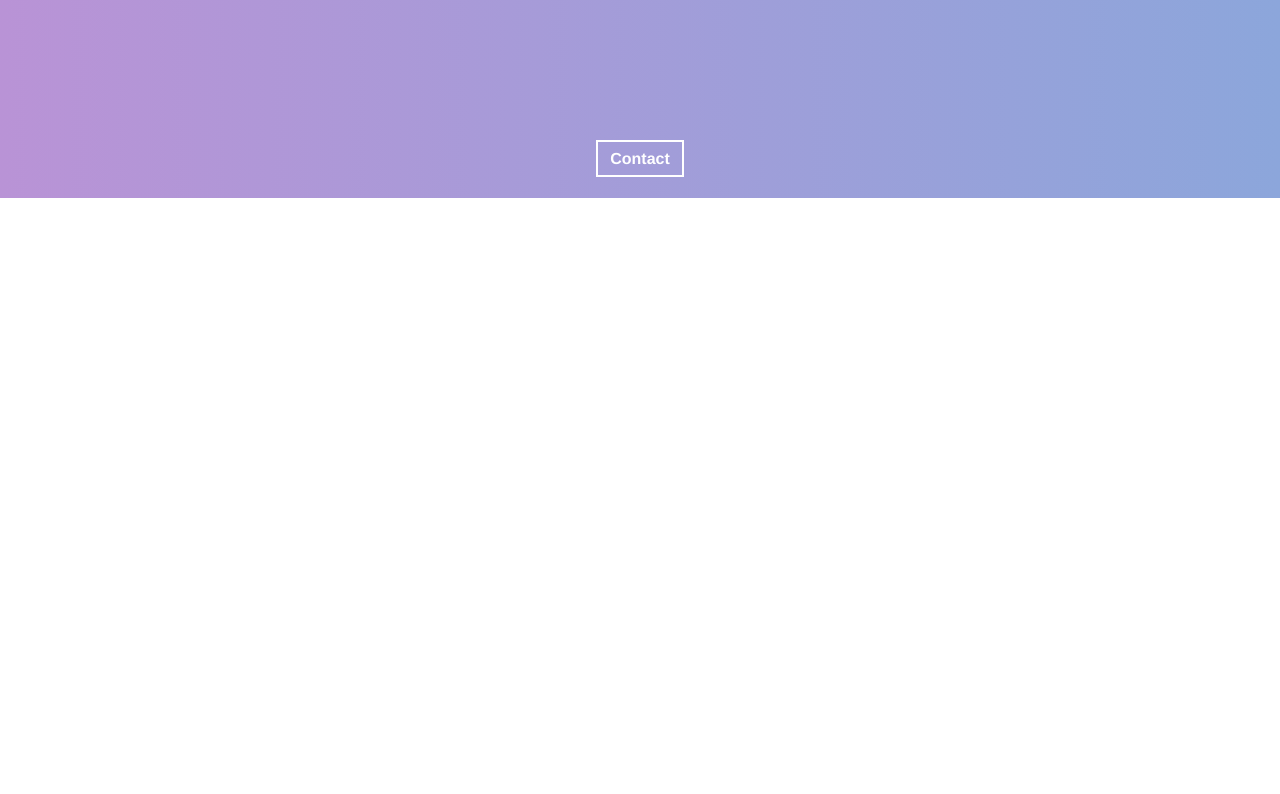
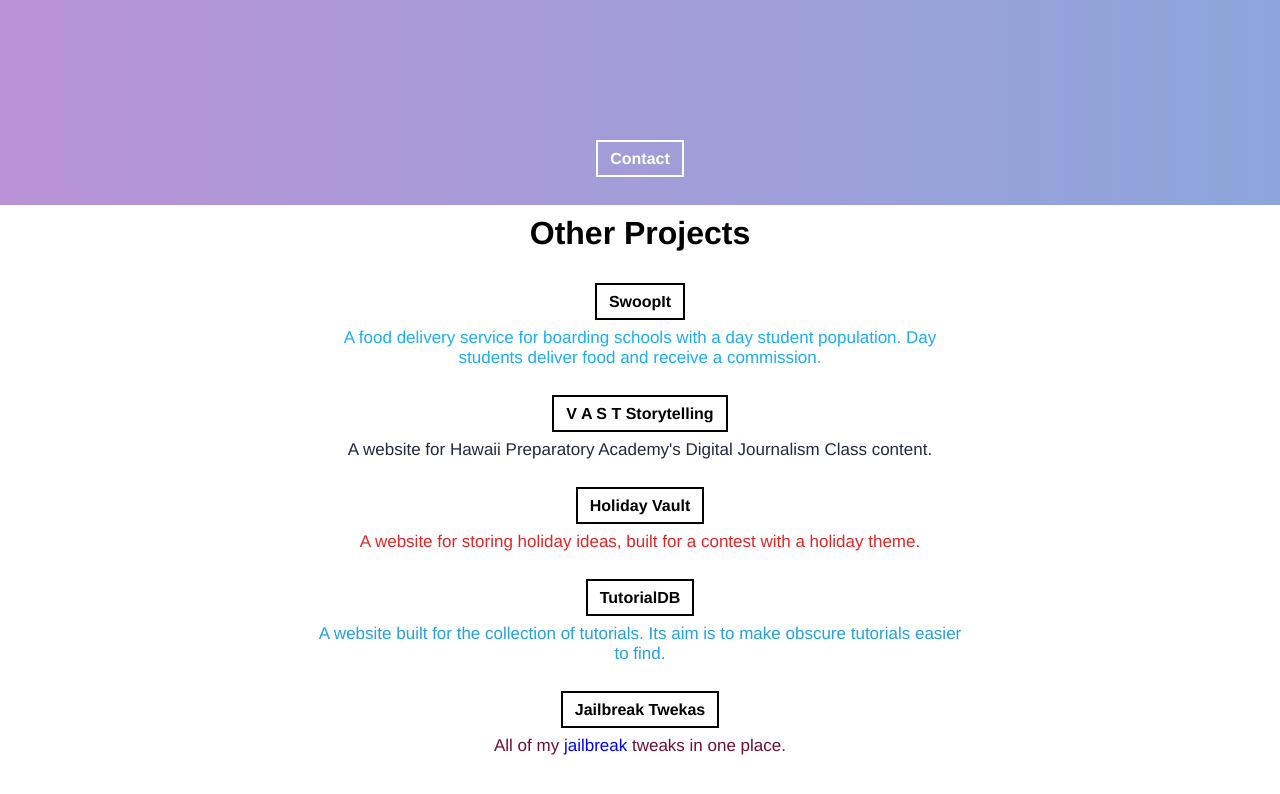
Before and after one commit to mdean808/mogdan.xyz, a Vue app: page / in a window 1280 px wide. Shown: the part 602-1396 px from the top of the page. Before the commit the page ends 800 px from the top, so only its background shows below. Built offline with nearby package versions, Linux system fonts and the light colour scheme.

Commit message:
added secondary project list

```diff
--- a/src/App.vue
+++ b/src/App.vue
@@ -97,6 +97,16 @@
         // border-color: white;
     }
 
+    .btn.black {
+        color: black;
+        border-color: black;
+    }
+
+    .btn.black:hover {
+        color: #949494;
+        border-color: #949494;
+    }
+
     // Defaults
     .center {
         text-align: center;
--- a/src/views/Home.vue
+++ b/src/views/Home.vue
@@ -18,7 +18,7 @@
             <div class="next">
                 <div data-aos="fade">
                     <h1>Student Corner</h1>
-                    <p>Student Corner makes project based learning easy.</p>
+                    <p>Student Corner makes project-based learning easy.</p>
                     <img class="screenshot" src="../assets/sc.png" alt="sc-screenshot">
                     <br>
                     <br>
@@ -34,7 +34,30 @@
                 </div>
             </div>
             <div class="bottom">
-                <a class="btn">Contact</a>
+                <a class="btn" href="mailto:morgandeanhi@gmail.com">Contact</a>
+            </div>
+        </div>
+        <div class="section other" style="background: white; height: 100vh">
+            <h1 style="color: black; padding: 10px">Other Projects</h1>
+            <div>
+                <a class="btn black" target="_blank" href="https://swoopit.xyz">SwoopIt</a>
+                <p style="color: #1daeef">A food delivery service for boarding schools with a day student population. Day students deliver food and receive a commission.</p>
+            </div>
+            <div>
+                <a class="btn black" target="_blank" href="https://vaststorytelling.com/">V A S T Storytelling</a>
+                <p style="color: #242943">A website for Hawaii Preparatory Academy's Digital Journalism Class content.</p>
+            </div>
+            <div>
+                <a class="btn black" target="_blank" href="https://cc21.mogdan.xyz">Holiday Vault</a>
+                <p style="color: #de2727">A website for storing holiday ideas, built for a contest with a holiday theme.</p>
+            </div>
+            <div>
+                <a class="btn black" target="_blank" href="https://tutorialdb.mogdan.xyz">TutorialDB</a>
+                <p style="color: #26a1da">A website built for the collection of tutorials. Its aim is to make obscure tutorials easier to find.</p>
+            </div>
+            <div>
+                <a class="btn black" target="_blank" href="https://repo.mogdan.xyz">Jailbreak Twekas</a>
+                <p style="color: #6d0f35">All of my <a href="https://en.wikipedia.org/wiki/IOS_jailbreaking" style="color: blue">jailbreak</a> tweaks in one place.</p>
             </div>
         </div>
     </div>
@@ -64,7 +87,19 @@
         transition: .4s all;
     }
 
+    .other div {
+        padding: 10px;
+        margin: auto;
+        max-width: 650px;
+    }
 
+    .other p {
+        font-size: 17px;
+    }
+
+    .section {
+        height: 95.5vh;
+    }
     .bottom {
         bottom: 30px;
         position: absolute;
```
Also changed, not shown: 8 other files (tests, documents, lock files or other folders).
